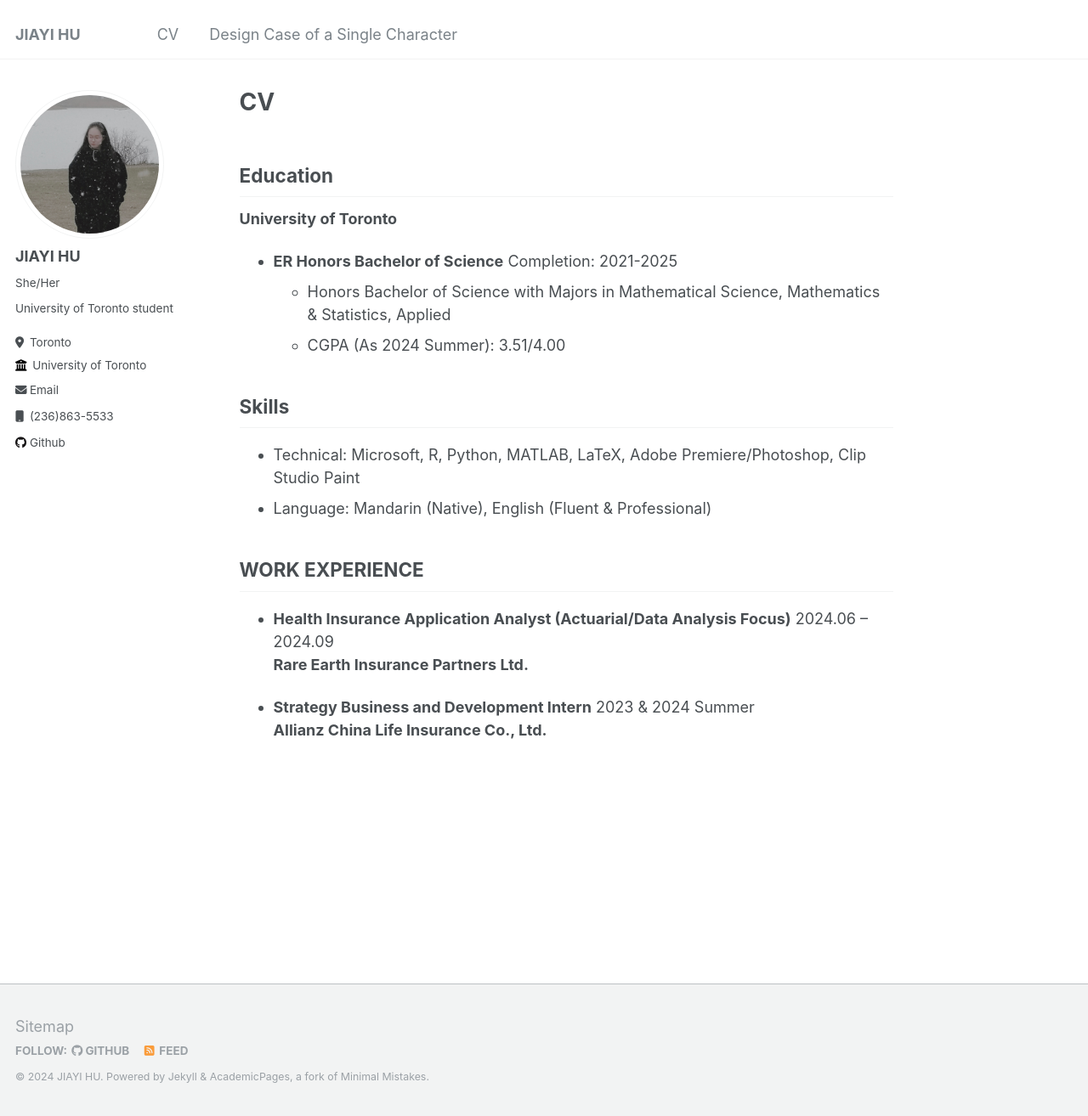
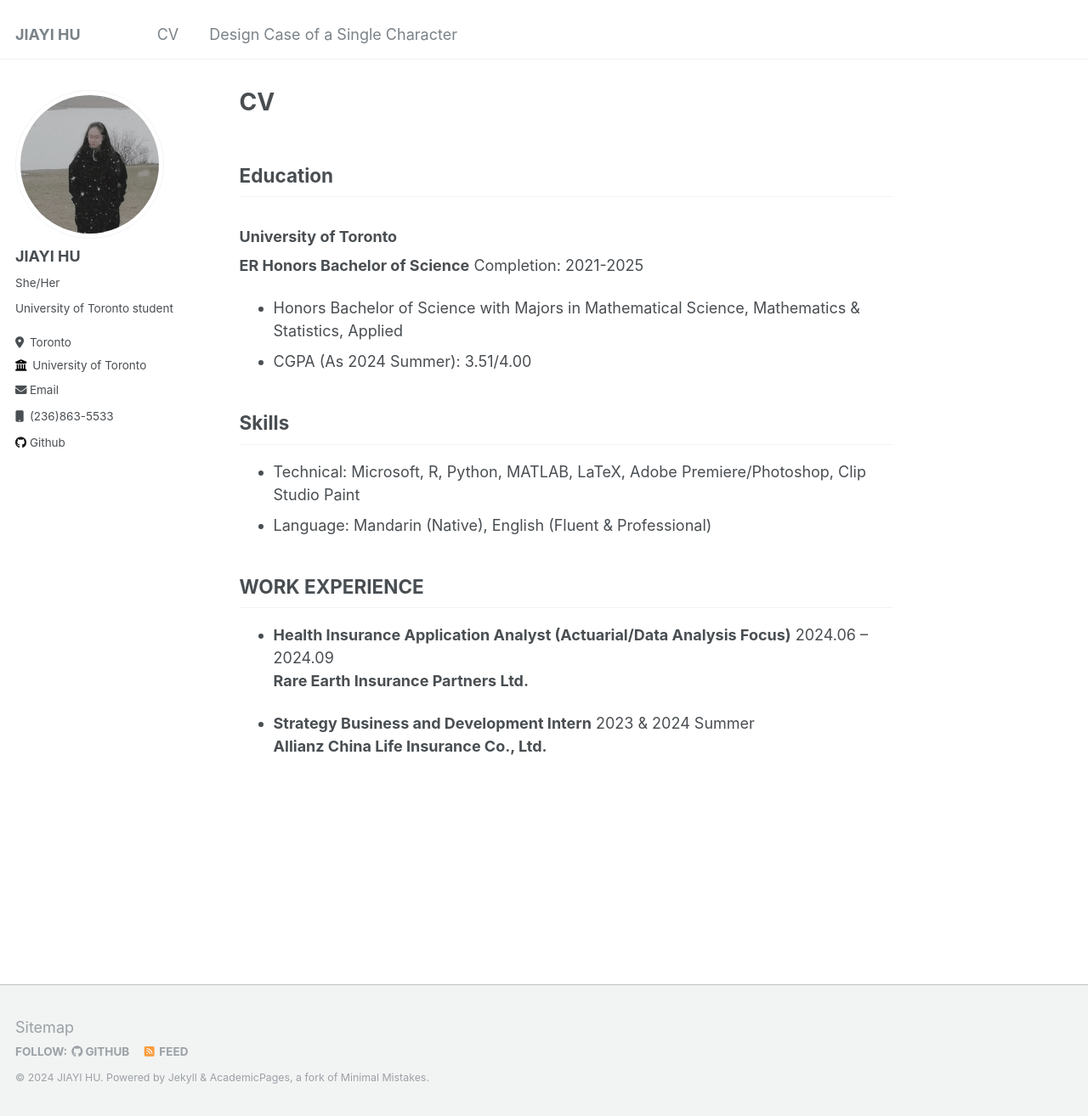
Before and after one commit to Aeon-Hu/Aeon-Hu.github.io, a Jekyll site: the page built from _pages/cv.md, in a window 1280 px wide and 1314 px high. Shown: the whole window at 85% size. Built offline with Jekyll 4.4.1, drawn with Linux system fonts in a browser that asks for light colours.

Commit message:
Update cv.md

```diff
--- a/_pages/cv.md
+++ b/_pages/cv.md
@@ -9,10 +9,10 @@
 ## Education
 
 
-**University of Toronto**
-* **ER Honors Bachelor of Science**                            <span style="text-align: right;"> Completion: 2021-2025 </span>
-  *    Honors Bachelor of Science with Majors in Mathematical Science, Mathematics & Statistics, Applied
-  *  CGPA (As 2024 Summer): 3.51/4.00
+### University of Toronto
+**ER Honors Bachelor of Science**                            <span style="text-align: right;"> Completion: 2021-2025 </span>
+*    Honors Bachelor of Science with Majors in Mathematical Science, Mathematics & Statistics, Applied
+*  CGPA (As 2024 Summer): 3.51/4.00
 
 
 ## Skills
```
